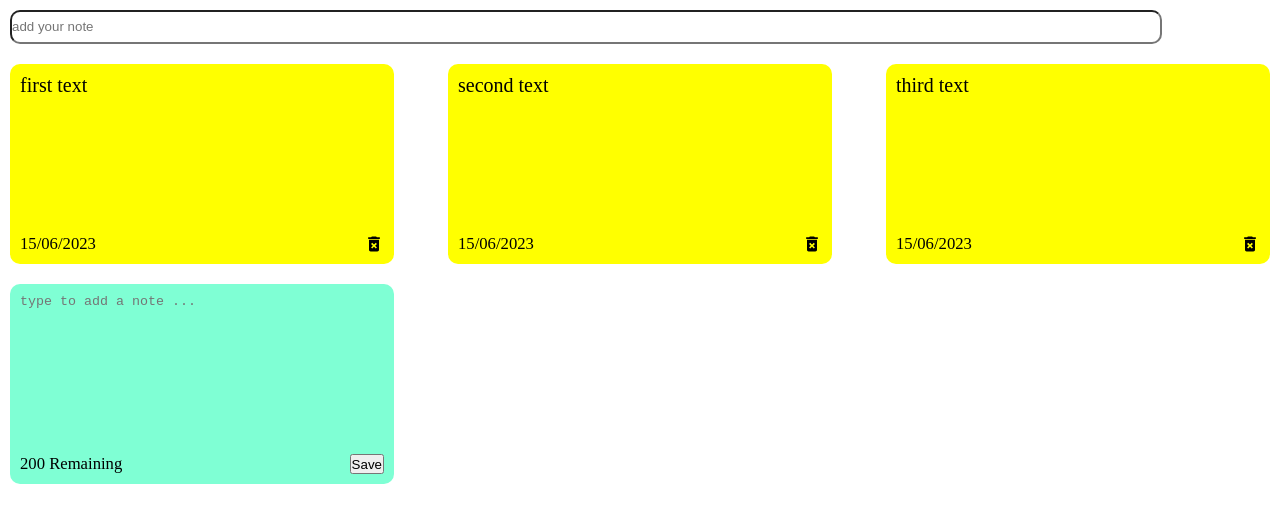
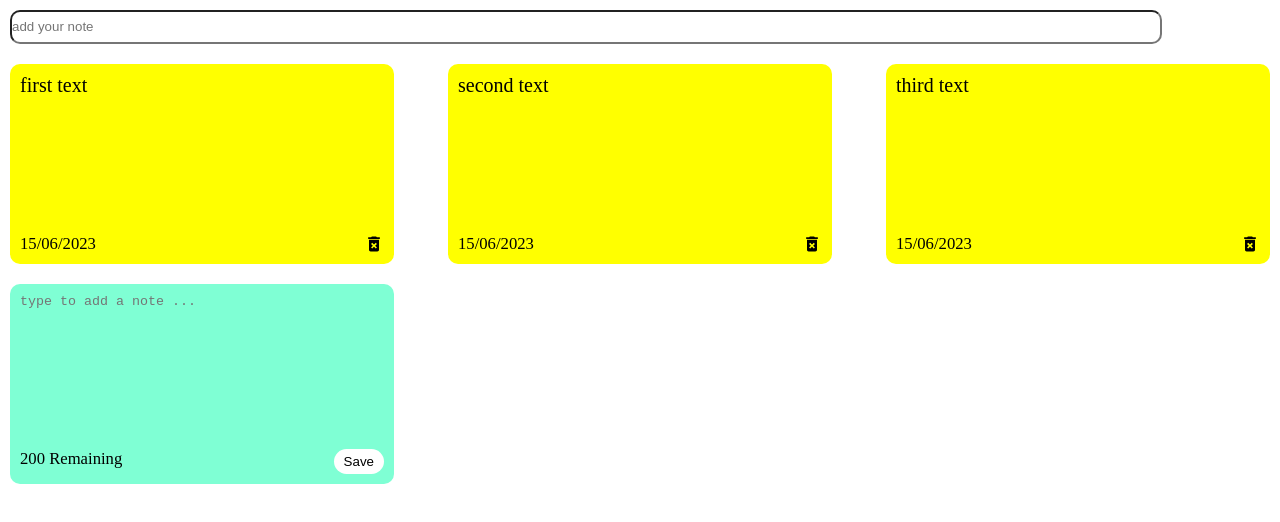
Before and after one commit to marcinoles87/notes-app, a React (Create React App) app: page / in a window 1280 px wide. Shown: the top 522 px of the page. Built offline with nearby package versions, Linux system fonts and the light colour scheme.

Commit message:
add function

```diff
--- a/src/index.css
+++ b/src/index.css
@@ -41,6 +41,18 @@ textarea:focus{
   outline: none;
 }
 
+button{
+  border: none;
+  background-color: white;
+  border-radius: 15px;
+  padding: 5px 10px 5px 10px;
+}
+
+button:hover{
+  background-color: rgb(215, 215, 215);
+  cursor: pointer;
+}
+
 .delete-icon{
   margin-left: 20px;
 }
```
